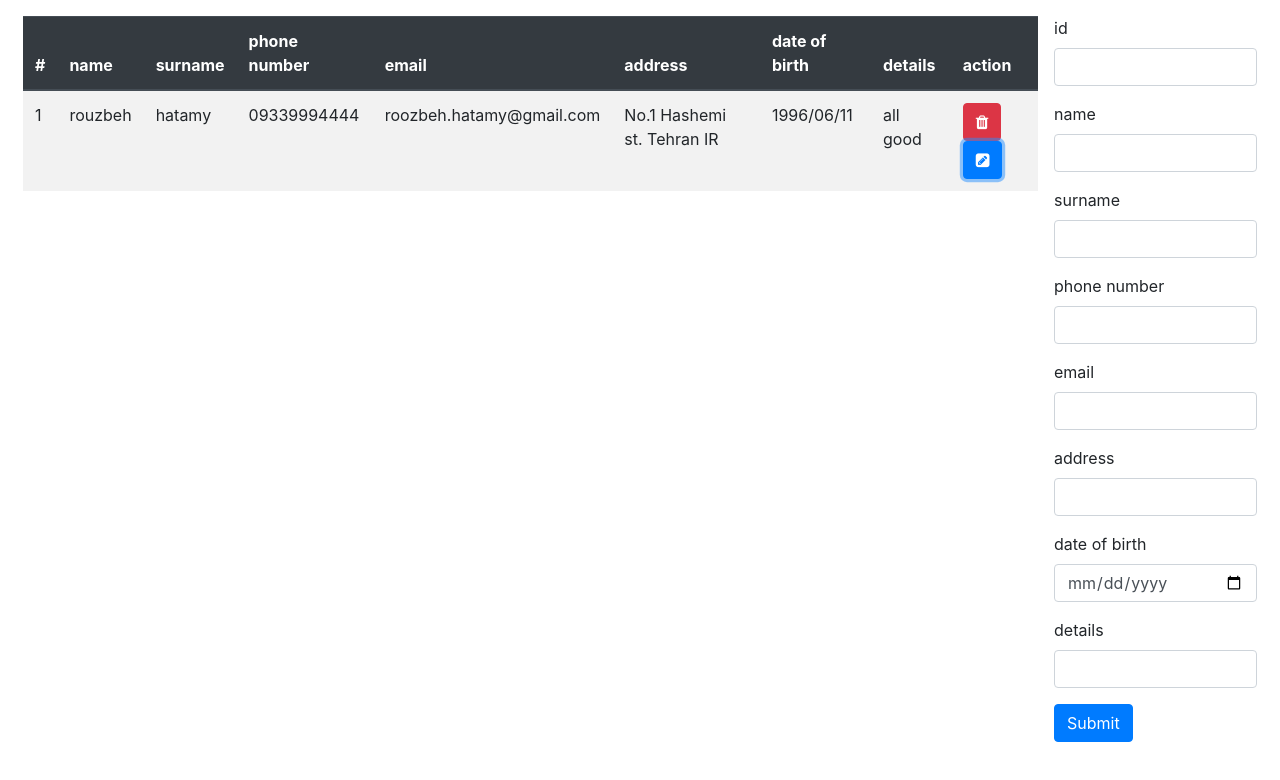
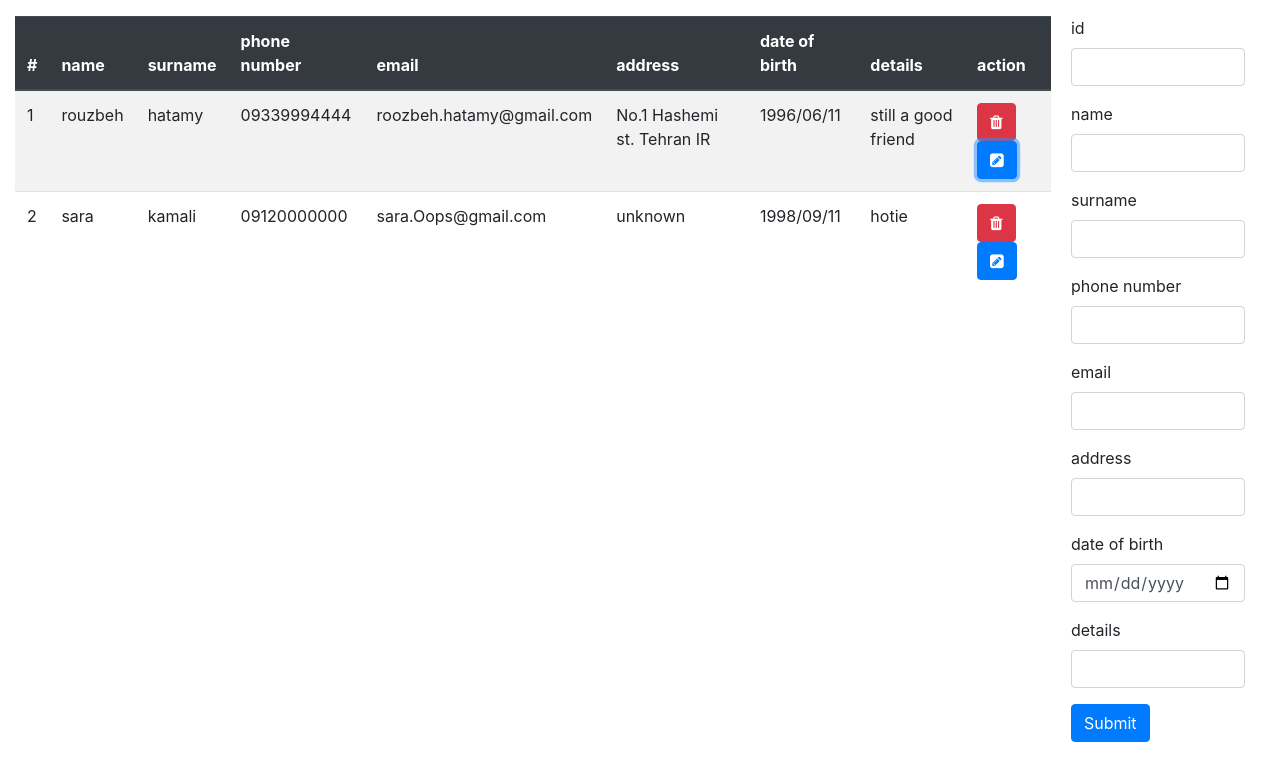
Before and after one commit to rouzbeh-hatamy/Phone-book-jQuery, a plain HTML site: page index.html in a window 1280 px wide. Both pictures are taken after a click on the button 1200 px from the left and 98 px from the top of the page. Drawn offline with nearby package versions, Linux system fonts and the light colour scheme; some packages are replaced by stand-ins of ours; a script that the page names is missing.

Commit message:
add dynamic table

```diff
--- a/index.html
+++ b/index.html
@@ -17,7 +17,7 @@
 <body>
     <div id="root" class="container-fluid my-3">
         <div class="main d-flex">
-            <div id="table" class="table-responsive mx-2">
+            <div id="table" class="table-responsive">
                 <table class="table table-striped table-hover">
                     <thead class="thead-dark">
                         <tr>
@@ -33,27 +33,10 @@
                         </tr>
                     </thead>
                     <tbody>
-                        <tr>
-                            <td>1</td>
-                            <td>rouzbeh</td>
-                            <td>hatamy</td>
-                            <td>09339994444</td>
-                            <td>roozbeh.hatamy@gmail.com</td>
-                            <td>No.1 Hashemi st. Tehran IR</td>
-                            <td>1996/06/11</td>
-                            <td>all good</td>
-                            <td>
-                                <button type="button" onclick="deletItem()" class="btn btn-danger"><i
-                                        class="fa fa-trash" aria-hidden="true"></i></button>
-                                <button type="button" onclick="toggleForm()" class="btn btn-primary"><i
-                                        class="fa fa-pencil-square" aria-hidden="true"></i></button>
-                            </td>
-                        </tr>
-
                     </tbody>
                 </table>
             </div>
-            <div id="form" class="mx-2 pb-5">
+            <div id="form" class="pb-5">
                 <form id="form_contact">
                     <div class="form-group">
                         <label for="id_id_number">id</label>
--- a/scripts.js
+++ b/scripts.js
@@ -1,13 +1,38 @@
-/* eslint-disable*/
+/* eslint-disable */
+// globals
+const contacts = [
+  {
+    id: '1',
+    name: 'rouzbeh',
+    surname: 'hatamy',
+    phoneNumber: '09339994444',
+    email: 'roozbeh.hatamy@gmail.com',
+    address: 'No.1 Hashemi st. Tehran IR',
+    birthday: '1996/06/11',
+    details: 'still a good friend',
+  },
+  {
+    id: '2',
+    name: 'sara',
+    surname: 'kamali',
+    phoneNumber: '09120000000',
+    email: 'sara.Oops@gmail.com',
+    address: 'unknown',
+    birthday: '1998/09/11',
+    details: 'hotie',
+  },
+];
 // show form
 function showForm() {
   $('#form').css('width', '20%');
   $('#form').css('visibility', 'visible');
+  $('#form').css('padding', '0 20px');
 }
 // hide form
 function hideForm() {
   $('#form').css('width', '0px');
   $('#form').css('visibility', 'hidden');
+  $('#form').css('padding', '0');
 }
 // toggle form
 function toggleForm() {
@@ -19,14 +44,14 @@ function toggleForm() {
   }
 }
 // on load data
-$(document).onLoad(
-  document
-    .getElementById('form_contact')
-    .addEventListener('submit', function(event) {
-      event.preventDefault();
-      hideForm();
-    })
-);
+$(document).ready(function() {
+  // on submit
+  $('#form_contact').on('submit', function(event) {
+    event.preventDefault();
+    hideForm();
+  });
+  renderTable();
+});
 // delete item
 function deletItem() {
   Swal.fire({
@@ -43,3 +68,22 @@ function deletItem() {
     }
   });
 }
+// render table
+function renderTable() {
+  contacts.map((contact) => {
+    const tr = document.createElement('tr');
+    tr.innerHTML = `<td>${contact.id}</td>
+    <td>${contact.name}</td>
+    <td>${contact.surname}</td>
+  <td>${contact.phoneNumber}</td>
+  <td>${contact.email}</td>
+  <td>${contact.address}</td>
+  <td>${contact.birthday}</td>
+  <td>${contact.details}</td>
+  <td> <button type="button" onclick="deletItem()" class="btn btn-danger"><i
+  class="fa fa-trash" aria-hidden="true"></i></button>
+<button type="button" onclick="toggleForm()" class="btn btn-primary"><i
+  class="fa fa-pencil-square" aria-hidden="true"></i></button> </td>`;
+    return $('tbody').append(tr);
+  });
+}
--- a/style.css
+++ b/style.css
@@ -13,3 +13,26 @@ body {
     height: 100vh;
     overflow-y: scroll;
 }
+
+#form::-webkit-scrollbar-track {
+    -webkit-box-shadow: inset 0 0 6px rgba(0, 0, 0, 0.3);
+    background-color: #F5F5F5;
+    border-radius: 10px;
+
+}
+
+#form::-webkit-scrollbar {
+    width: 7px;
+    background-color: #F5F5F5;
+}
+
+#form::-webkit-scrollbar-thumb {
+    border-radius: 10px;
+    background-image: -webkit-gradient(linear,
+            left bottom,
+            left top,
+            color-stop(0.44, rgb(122, 153, 217)),
+            color-stop(0.72, rgb(73, 125, 189)),
+            color-stop(0.86, rgb(28, 58, 148)));
+
+}
```
